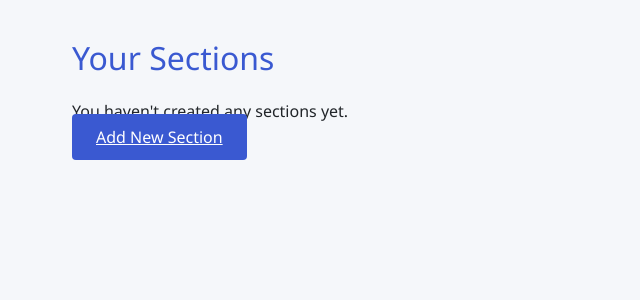
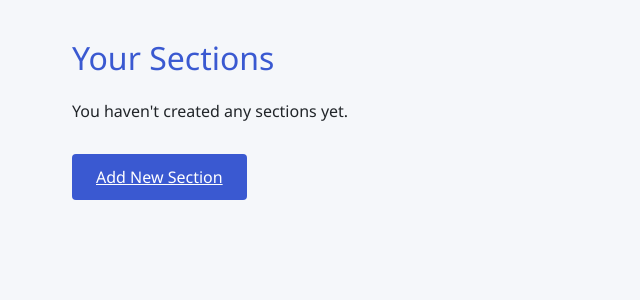
Before and after one commit to MUZAHID0408/AAS, a Flask app: page /dashboard in a window 1280 px wide. Shown: the part 129-429 px from the top of the page, without its empty margins (0-640 px from the left). Run offline with Flask 3, Linux system fonts and the light colour scheme; the visitor is signed in with stand-in values (Sample User, id 1); data comes from the database, SQL or seed files in the repository; both versions use the stored data as it was after the commit; data that the repository does not hold is empty.

Commit message:
Automated Attendance System using Python

```diff
--- a/static/styles.css
+++ b/static/styles.css
@@ -236,6 +236,11 @@ tr:hover {
     background-color: rgba(122, 198, 210, 0.1);
 }
 
+.add-section{
+    margin:40px 0px 40px 0px
+}
+
+
 /* Card Styles */
 .login-card {
     background-color: var(--white);
```
Also changed, not shown: attendance.db (added).
